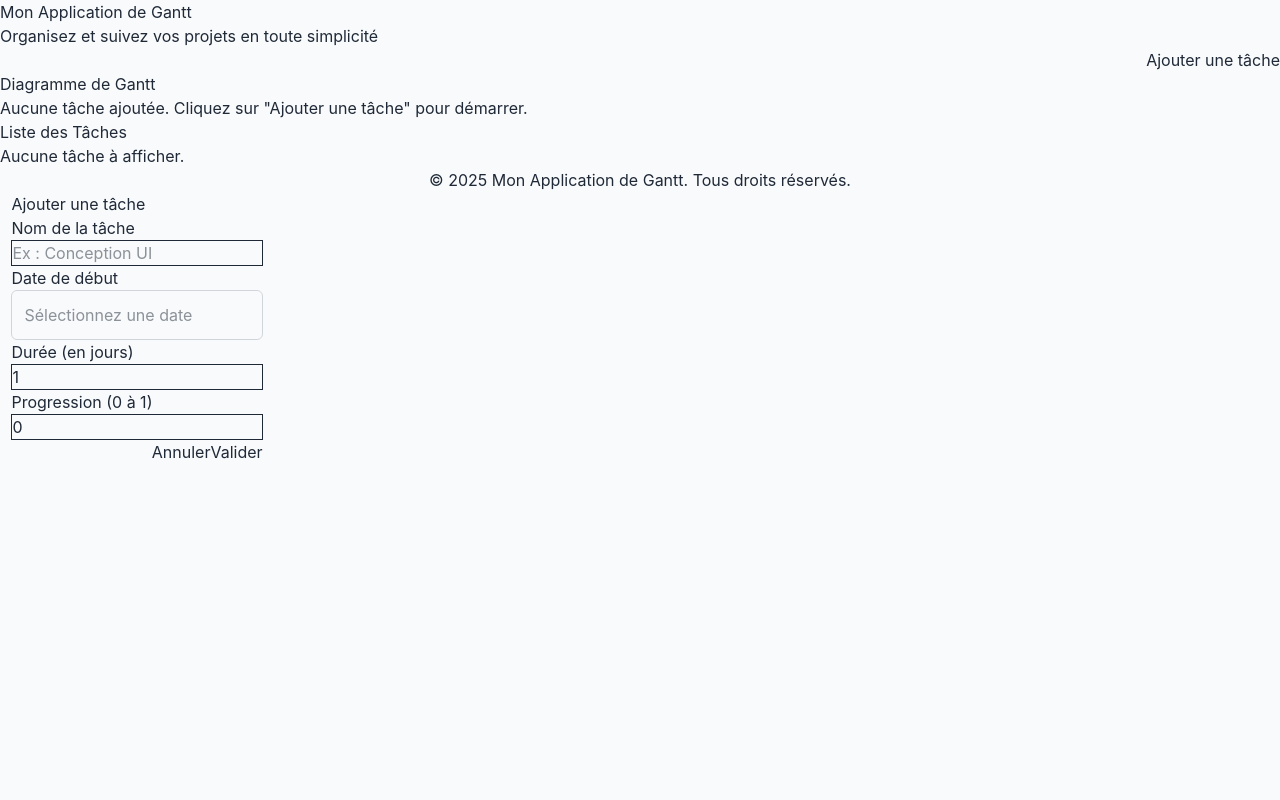
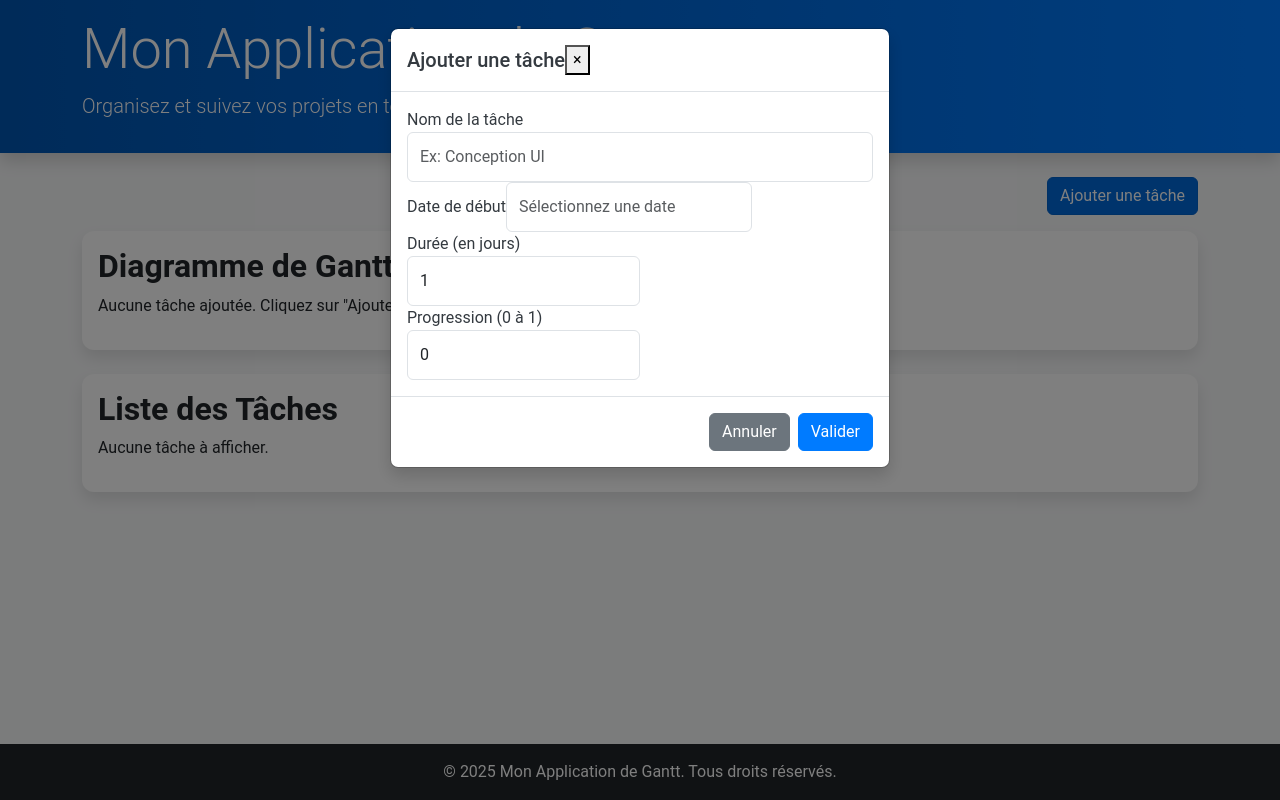
Before and after one commit to ClementRollin/application-gantt, a Next.js app: page / in a window 1280 px wide. Both pictures are taken after a click on the button "Ajouter une tâche". Built offline with nearby package versions, Linux system fonts and the light colour scheme.

Commit message:
add bootstrap and css + delete tailwind

```diff
--- a/package.json
+++ b/package.json
@@ -10,6 +10,7 @@
   },
   "dependencies": {
     "axios": "^1.8.4",
+    "bootstrap": "^5.3.3",
     "dhtmlx-gantt": "^9.0.6",
     "next": "^15.2.3",
     "react": "^18.0.0",
--- a/src/app/components/GanttChartComponent.tsx
+++ b/src/app/components/GanttChartComponent.tsx
@@ -1,3 +1,4 @@
+// src/app/components/GanttChartComponent.tsx
 "use client";
 import React, { useEffect, useRef } from 'react';
 import 'dhtmlx-gantt/codebase/dhtmlxgantt.css';
--- a/src/app/globals.css
+++ b/src/app/globals.css
@@ -1,67 +1,80 @@
-@import "tailwindcss/preflight";
-@tailwind utilities;
-
-/* Styles globaux personnalisés */
-html,
 body {
-    font-family: 'Inter', sans-serif;
-    background-color: #f9fafb; /* Couleur de fond : Tailwind gray-50 */
-    color: #1f2937; /* Couleur du texte : Tailwind gray-800 */
-    scroll-behavior: smooth;
+    font-family: 'Roboto', sans-serif;
+    background-color: #f4f6f8;
+    color: #343a40;
+    margin: 0;
+    padding: 0;
 }
 
-/* Personnalisation des barres de défilement */
-::-webkit-scrollbar {
-    width: 8px;
+/* Header */
+header {
+    background: linear-gradient(90deg, #0056b3, #007bff);
+    color: #fff;
+    padding: 1.5rem 0;
 }
 
-::-webkit-scrollbar-track {
-    background: #f1f1f1;
+/* Titres principaux */
+h1, h2, h3 {
+    font-weight: 700;
 }
 
-::-webkit-scrollbar-thumb {
-    background: #888;
-    border-radius: 4px;
+/* Cards */
+.card {
+    border: none;
+    border-radius: 0.75rem;
+    box-shadow: 0 0.5rem 1rem rgba(0, 0, 0, 0.1);
 }
 
-::-webkit-scrollbar-thumb:hover {
-    background: #555;
+/* Boutons primaires modernisés */
+.btn-primary {
+    background-color: #007bff;
+    border-color: #007bff;
+    transition: background-color 0.3s, border-color 0.3s;
+}
+.btn-primary:hover, .btn-primary:focus {
+    background-color: #0069d9;
+    border-color: #0062cc;
 }
 
-/* Animations pour les modales */
-@keyframes fadeIn {
-    from {
-        opacity: 0;
-    }
-    to {
-        opacity: 1;
-    }
+.modal-content {
+    border-radius: 0.5rem;
+    box-shadow: 0 0.5rem 1rem rgba(0, 0, 0, 0.15);
 }
 
-/* Classe pour appliquer l'animation de fade-in */
-.fade-in {
-    animation: fadeIn 0.3s ease-out;
+.form-control {
+    border-radius: 0.375rem;
+    padding: 0.75rem;
 }
 
-/* Personnalisation du DatePicker (react-datepicker) */
-.react-datepicker-wrapper {
+.react-datepicker-wrapper .form-control {
     width: 100%;
 }
 
-.react-datepicker__input-container input {
+.fullpage-overlay {
+    position: fixed;
+    top: 0;
+    left: 0;
     width: 100%;
-    padding: 0.75rem;
-    border: 1px solid #d1d5db; /* Tailwind gray-300 */
-    border-radius: 0.375rem; /* rounded-md */
-    outline: none;
-    transition: border-color 0.2s;
+    height: 100%;
+    background-color: rgba(0, 0, 0, 0.5);
+    z-index: 1050;
 }
 
-.react-datepicker__input-container input:focus {
-    border-color: #3b82f6; /* Tailwind blue-500 */
+.modal.show {
+    z-index: 1100;
 }
 
-/* Optionnel : transition pour l'overlay de la modale */
-.modal-overlay {
-    transition: opacity 0.3s ease-out;
+/* Footer */
+footer {
+    background-color: #343a40;
+    color: #fff;
+    padding: 1rem 0;
 }
+
+a {
+    color: #007bff;
+    text-decoration: none;
+}
+a:hover, a:focus {
+    text-decoration: underline;
+}
--- a/src/app/layout.tsx
+++ b/src/app/layout.tsx
@@ -1,3 +1,5 @@
+// src/app/layout.tsx
+import 'bootstrap/dist/css/bootstrap.min.css';
 import './globals.css';
 import { Metadata } from 'next';
 
--- a/src/app/page.tsx
+++ b/src/app/page.tsx
@@ -81,102 +81,99 @@ export default function HomePage() {
   };
 
   return (
-      <div className="min-h-screen bg-gray-50">
+      <div className="d-flex flex-column min-vh-100 bg-light">
         {/* Header */}
-        <header className="bg-gradient-to-r from-blue-700 to-blue-500 text-white py-6 shadow-lg">
-          <div className="container mx-auto px-4">
-            <h1 className="text-4xl font-bold">Mon Application de Gantt</h1>
-            <p className="mt-2 text-lg">Organisez et suivez vos projets en toute simplicité</p>
+        <header className="bg-primary text-white py-3 shadow">
+          <div className="container">
+            <h1 className="display-4">Mon Application de Gantt</h1>
+            <p className="lead">Organisez et suivez vos projets en toute simplicité</p>
           </div>
         </header>
 
         {/* Contenu principal */}
-        <main className="container mx-auto px-4 py-8">
-          <div className="flex justify-end mb-6">
-            <button
-                onClick={() => setIsModalOpen(true)}
-                className="bg-blue-600 hover:bg-blue-700 text-white font-semibold py-3 px-6 rounded-full shadow transition duration-200"
-            >
+        <main className="container flex-grow-1 py-4">
+          <div className="d-flex justify-content-end mb-3">
+            <button className="btn btn-primary" onClick={() => setIsModalOpen(true)}>
               Ajouter une tâche
             </button>
           </div>
 
-          <section className="bg-white rounded-xl shadow-lg p-8 mb-8">
-            <h2 className="text-3xl font-semibold mb-6">Diagramme de Gantt</h2>
+          <section className="card mb-4">
+            <div className="card-body">
+              <h2 className="card-title">Diagramme de Gantt</h2>
               {tasks.length === 0 ? (
-                <p className="text-gray-600 text-lg">
-                  Aucune tâche ajoutée. Cliquez sur "Ajouter une tâche" pour démarrer.
-                </p>
+                  <p>Aucune tâche ajoutée. Cliquez sur "Ajouter une tâche" pour démarrer.</p>
               ) : (
                   <GanttChart tasksData={tasksData} />
               )}
+            </div>
           </section>
 
-          {/* Liste des tâches avec possibilité de suppression */}
-          <section className="bg-white rounded-xl shadow-lg p-8">
-            <h2 className="text-2xl font-semibold mb-4">Liste des Tâches</h2>
+          {/* Liste des tâches */}
+          <section className="card">
+            <div className="card-body">
+              <h2 className="card-title">Liste des Tâches</h2>
               {tasks.length === 0 ? (
-                <p className="text-gray-600">Aucune tâche à afficher.</p>
+                  <p>Aucune tâche à afficher.</p>
               ) : (
-                <ul className="space-y-4">
+                  <ul className="list-group">
                     {tasks.map(task => (
-                      <li key={task.id} className="flex items-center justify-between border-b pb-2">
+                        <li key={task.id} className="list-group-item d-flex justify-content-between align-items-center">
                           <div>
-                          <p className="text-lg font-medium">{task.text}</p>
-                          <p className="text-sm text-gray-500">
+                            <h5 className="mb-1">{task.text}</h5>
+                            <small>
                               Début : {task.start_date} | Durée : {task.duration} jour(s) | Progression : {task.progress * 100}%
-                          </p>
+                            </small>
                           </div>
                           <button
+                              className="btn btn-danger btn-sm"
                               onClick={() => handleDeleteTask(task.id)}
-                            className="text-red-500 hover:text-red-600 transition-colors"
                               title="Supprimer la tâche"
                           >
-                          {/* Icône simple (vous pouvez remplacer par une icône via react-icons par exemple) */}
-                          &#128465;
+                            &times;
                           </button>
                         </li>
                     ))}
                   </ul>
               )}
+            </div>
           </section>
         </main>
 
-        {/* Footer */}
-        <footer className="bg-gray-800 text-white py-4 mt-12">
-          <div className="container mx-auto px-4 text-center">
-            <p>&copy; {new Date().getFullYear()} Mon Application de Gantt. Tous droits réservés.</p>
+        {/* Footer collé en bas */}
+        <footer className="bg-dark text-white py-3">
+          <div className="container text-center">
+            <p className="mb-0">&copy; {new Date().getFullYear()} Mon Application de Gantt. Tous droits réservés.</p>
           </div>
         </footer>
 
-        {/* Modal pour ajouter une tâche */}
+        {/* Modal et overlay pour désactiver la page */}
         {isModalOpen && (
-            <div className="fixed inset-0 flex items-center justify-center z-50 transition-opacity">
-              {/* Overlay */}
-              <div
-                  className="fixed inset-0 bg-black opacity-60"
-                  onClick={() => setIsModalOpen(false)}
-              ></div>
-              {/* Contenu de la modal */}
-              <div className="bg-white rounded-xl shadow-2xl z-50 p-8 w-11/12 max-w-lg transform transition-transform duration-300 scale-100">
-                <h2 className="text-2xl font-bold mb-4 text-gray-800">Ajouter une tâche</h2>
-                <form onSubmit={handleAddTask} className="space-y-5">
-                  <div>
-                    <label className="block text-gray-700 font-medium mb-1">
-                      Nom de la tâche
-                    </label>
+            <>
+              <div className="fullpage-overlay" onClick={() => setIsModalOpen(false)}></div>
+              <div className="modal show fade d-block" tabIndex={-1} role="dialog">
+                <div className="modal-dialog" role="document">
+                  <div className="modal-content">
+                    <div className="modal-header">
+                      <h5 className="modal-title">Ajouter une tâche</h5>
+                      <button type="button" className="close" onClick={() => setIsModalOpen(false)} aria-label="Close">
+                        <span aria-hidden="true">&times;</span>
+                      </button>
+                    </div>
+                    <form onSubmit={handleAddTask}>
+                      <div className="modal-body">
+                        <div className="form-group">
+                          <label>Nom de la tâche</label>
                           <input
                               type="text"
+                              className="form-control"
                               value={newTaskName}
                               onChange={(e) => setNewTaskName(e.target.value)}
-                        className="w-full border border-gray-300 rounded-md p-3 focus:outline-none focus:ring-2 focus:ring-blue-500"
-                        placeholder="Ex : Conception UI"
+                              placeholder="Ex: Conception UI"
                           />
                         </div>
-                  <div>
-                    <label className="block text-gray-700 font-medium mb-1">
-                      Date de début
-                    </label>
+                        <div className="form-group">
+                          <label>Date de début</label>
                           <DatePicker
                               selected={newStartDate}
                               onChange={(date: Date | null) => setNewStartDate(date)}
@@ -185,55 +182,47 @@ export default function HomePage() {
                               timeIntervals={15}
                               dateFormat="yyyy-MM-dd HH:mm"
                               placeholderText="Sélectionnez une date"
-                        className="w-full border border-gray-300 rounded-md p-3 focus:outline-none focus:ring-2 focus:ring-blue-500"
+                              className="form-control"
                           />
                         </div>
-                  <div className="grid grid-cols-1 sm:grid-cols-2 gap-5">
-                    <div>
-                      <label className="block text-gray-700 font-medium mb-1">
-                        Durée (en jours)
-                      </label>
+                        <div className="form-row">
+                          <div className="form-group col-md-6">
+                            <label>Durée (en jours)</label>
                             <input
                                 type="number"
+                                className="form-control"
                                 value={newDuration}
                                 onChange={(e) => setNewDuration(Number(e.target.value))}
                                 min="1"
-                          className="w-full border border-gray-300 rounded-md p-3 focus:outline-none focus:ring-2 focus:ring-blue-500"
                             />
                           </div>
-                    <div>
-                      <label className="block text-gray-700 font-medium mb-1">
-                        Progression (0 à 1)
-                      </label>
+                          <div className="form-group col-md-6">
+                            <label>Progression (0 à 1)</label>
                             <input
                                 type="number"
+                                className="form-control"
                                 value={newProgress}
                                 onChange={(e) => setNewProgress(Number(e.target.value))}
                                 min="0"
                                 max="1"
                                 step="0.1"
-                          className="w-full border border-gray-300 rounded-md p-3 focus:outline-none focus:ring-2 focus:ring-blue-500"
                             />
                           </div>
                         </div>
-                  <div className="flex justify-end space-x-4 pt-4">
-                    <button
-                        type="button"
-                        onClick={() => setIsModalOpen(false)}
-                        className="px-6 py-2 bg-gray-300 text-gray-800 rounded-md hover:bg-gray-400 transition duration-200"
-                    >
+                      </div>
+                      <div className="modal-footer">
+                        <button type="button" className="btn btn-secondary" onClick={() => setIsModalOpen(false)}>
                           Annuler
                         </button>
-                    <button
-                        type="submit"
-                        className="px-6 py-2 bg-blue-600 text-white rounded-md hover:bg-blue-700 transition duration-200"
-                    >
+                        <button type="submit" className="btn btn-primary">
                           Valider
                         </button>
                       </div>
                     </form>
                   </div>
                 </div>
+              </div>
+            </>
         )}
       </div>
   );
```
Also changed, not shown: tailwind.config.js (deleted, +0 -10 lines), 1 other file (tests, documents, lock files or other folders). Lines whose indentation alone changed are shown as unchanged.
